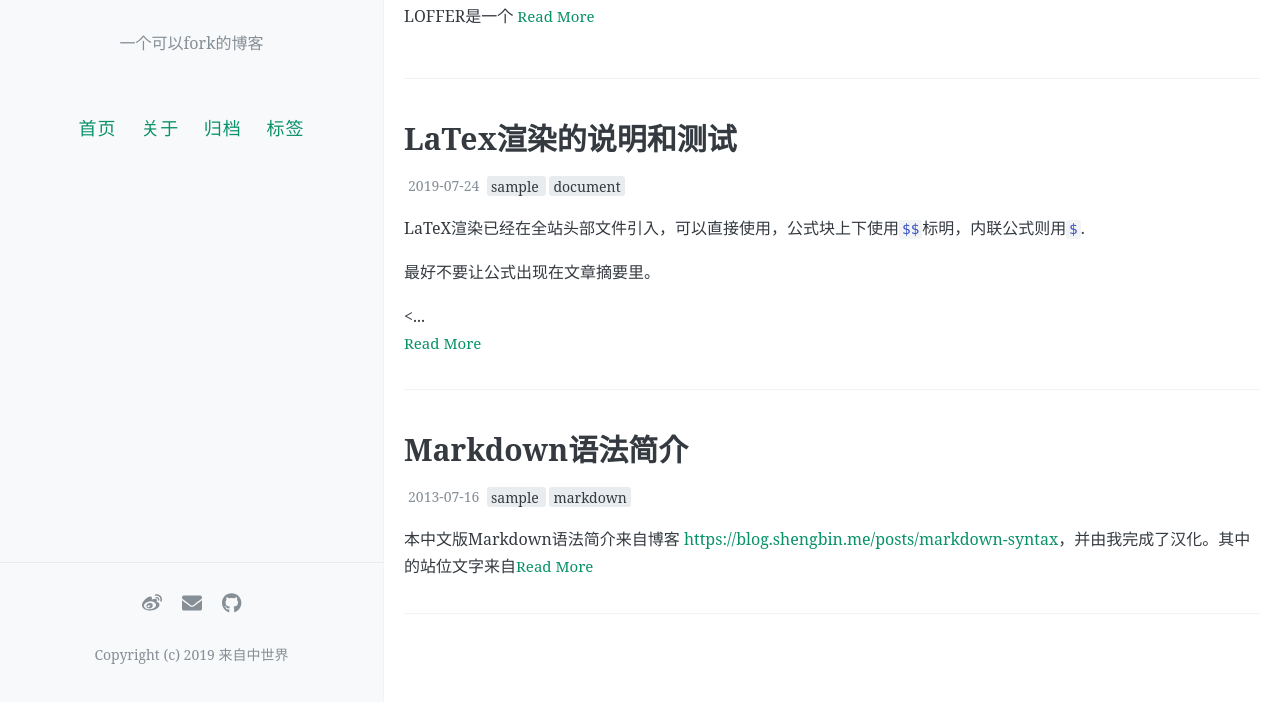
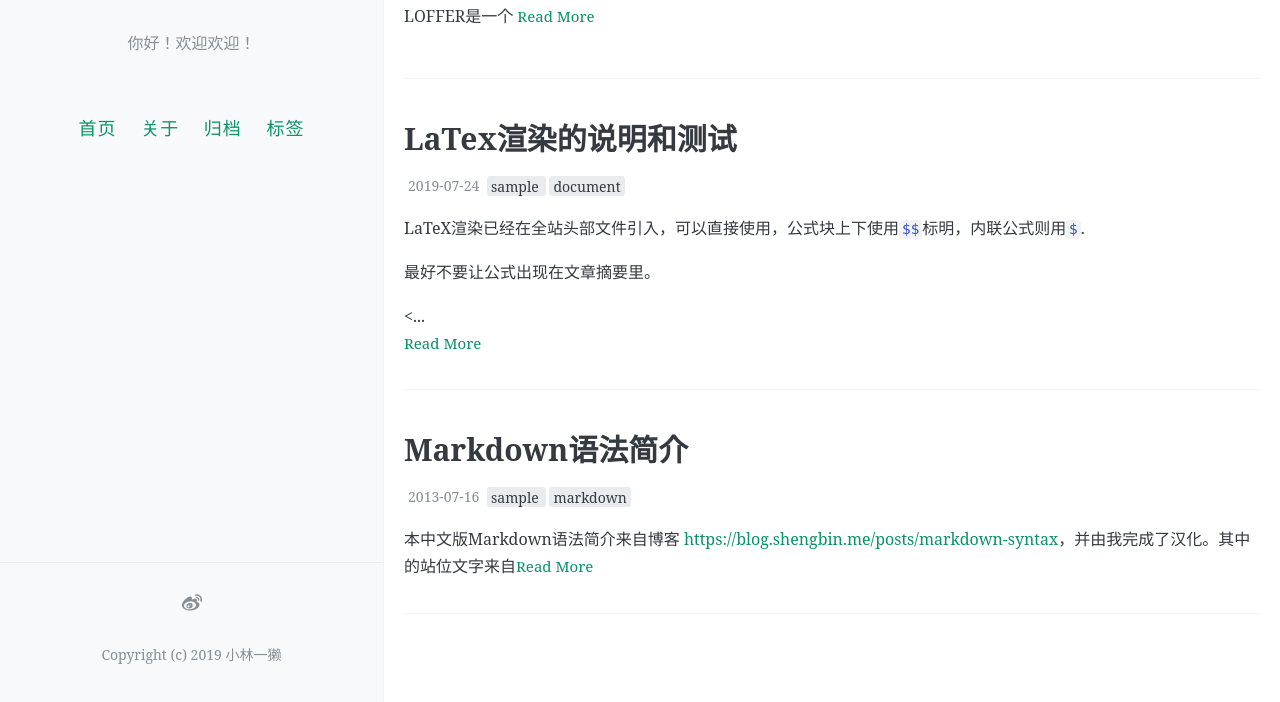
Before and after one commit to operamauve23/farewellvictoria, a Jekyll site: the page built from index.html, in a window 1280 px wide and 1037 px high. Shown: the part 335-1037 px from the top of the window. Built offline with Jekyll 4.4.1, drawn with Linux system fonts in a browser that asks for light colours; the list of posts is cut into pages by our own code; comment, search, counter and statistics services are not loaded.

Commit message:
Update _config.yml

```diff
--- a/_config.yml
+++ b/_config.yml
@@ -7,8 +7,8 @@
 # 井号后面的文字是说明文档，不会被程序读取。
 
 # 描述/签名
-name: LOFFER
-description: 一个可以fork的博客
+name: Star of the Sea
+description: 你好！欢迎欢迎！
 
 # 输入你的网站域名（如果你没有添加自己的域名，而是直接用GitHub pages分配的域名的话可以省略）
 url:
@@ -16,7 +16,7 @@ url:
 # 添加你的博客的二级域名，一般来说是你的repository名
 # 如果你的博客的URL是：(http://yourusername.github.io/repository-name)
 # 那么就写成 "/repository-name"
-baseurl: /LOFFER
+baseurl: /farewellvictoria
 
 
 #
@@ -49,13 +49,13 @@ excerpt_separator: <!-- more -->
 
 # 你的社交网络链接，它们会作为图标出现在你的网站页脚中，可选填写
 footer-links:
-  weibo: frommidworld #请输入你的微博个性域名 https://www.weibo.com/<thispart>
+  weibo: 5532789472 #请输入你的微博个性域名 https://www.weibo.com/<thispart>
   behance: # https://www.behance.net/<>
   dribbble: # https://dribbble.com/<>
-  email: fromendworld@outlook.com
+  email:
   facebook: #https://www.facebook.com/<>
   flickr: #https://www.flickr.com/<>
-  github: FromEndWorld/loffer #https://github.com/<>
+  github: #https://github.com/<>
   instagram: #https://instagram.com/<>
   linkedin: #https://www.linkedin.com/in/<>
   pinterest: #https://www.pinterest.com/<>
@@ -66,7 +66,7 @@ footer-links:
   youtube: # channel/<your_long_string> or user/<user-name>
 
 # 站点页脚的文字
-footer-text: Copyright (c) 2019 来自中世界
+footer-text: Copyright (c) 2019 小林一獭
 
 #
 # 评论，注意，请不要同时添加多种不同的评论区
```
